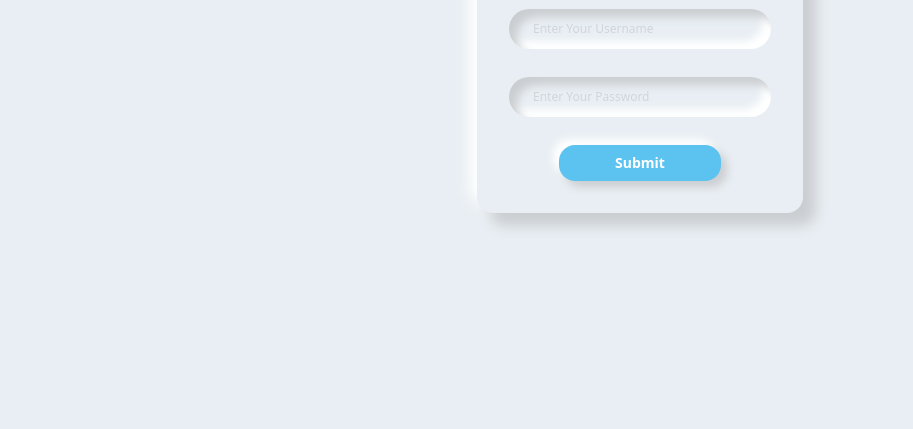
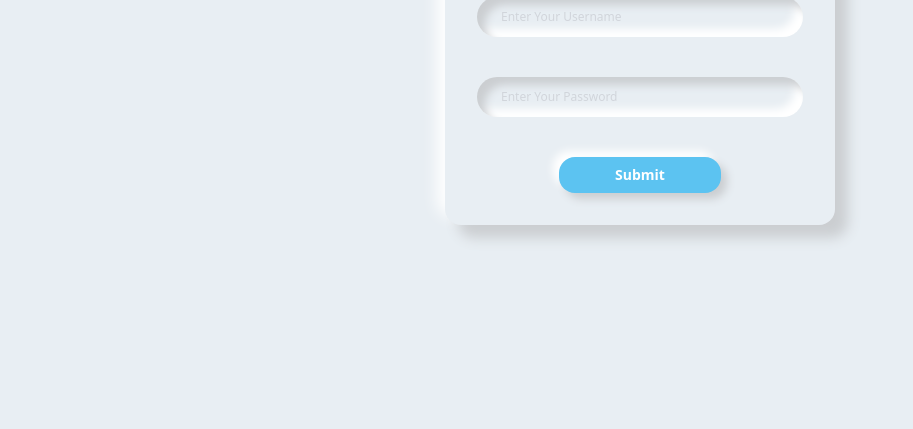
Before and after one commit to Mareola-Mabs/Stock-Locator-App, a plain HTML site: page index.html in a window 1280 px wide. Shown: the part 427-856 px from the top of the page, without its empty margins (0-913 px from the left). Drawn offline with Linux system fonts and the light colour scheme.

Commit message:
style: adjust login padding

```diff
--- a/index.html
+++ b/index.html
@@ -34,11 +34,11 @@
 
                 <div class="form mt-6">
 
-                    <form class="flex flex-col items-center space-y-7 relative" id="myform" action="./assets/home.html" method="" onsubmit="return validate()">
+                    <form class="flex flex-col items-center space-y-10 relative" id="myform" action="./assets/home.html" method="" onsubmit="return validate()">
 
-                        <input class="focus-within:outline-none py-3 px-16 pl-6 bg-grey_background shadow-input-shadow rounded-3xl text-xs placeholder:text-gray-300 focus-within:placeholder:text-gray-700 text-gray-700" type="text" name="Username" id="username" placeholder="Enter Your Username">
+                        <input class="focus-within:outline-none py-3 px-32 pl-6 bg-grey_background shadow-input-shadow rounded-3xl text-xs placeholder:text-gray-300 focus-within:placeholder:text-gray-700 text-gray-700" type="text" name="Username" id="username" placeholder="Enter Your Username">
 
-                        <input class="focus-within:outline-none py-3 px-16 pl-6 bg-grey_background shadow-input-shadow rounded-3xl text-xs placeholder:text-gray-300 focus-within:placeholder:text-gray-700 text-gray-700" type="password" name="password" id="password" placeholder="Enter Your Password">
+                        <input class="focus-within:outline-none py-3 px-32 pl-6 bg-grey_background shadow-input-shadow rounded-3xl text-xs placeholder:text-gray-300 focus-within:placeholder:text-gray-700 text-gray-700" type="password" name="password" id="password" placeholder="Enter Your Password">
 
 
                         <button class="w-fit rounded-2xl shadow-logo-shadow bg-[#5CC3F1] text-white font-bold text-sm px-14 py-2" type="submit" id="submit">Submit</button>
```
Also changed, not shown: assets/css/app.css.
